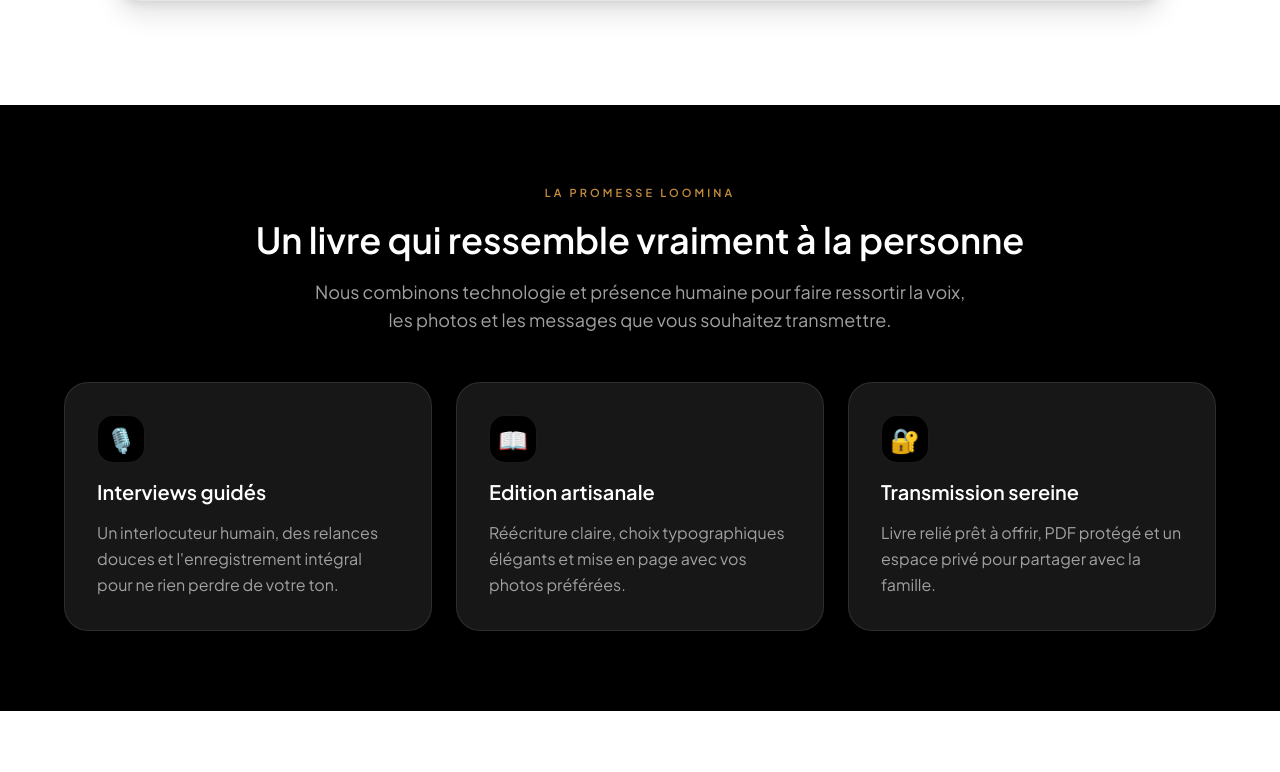
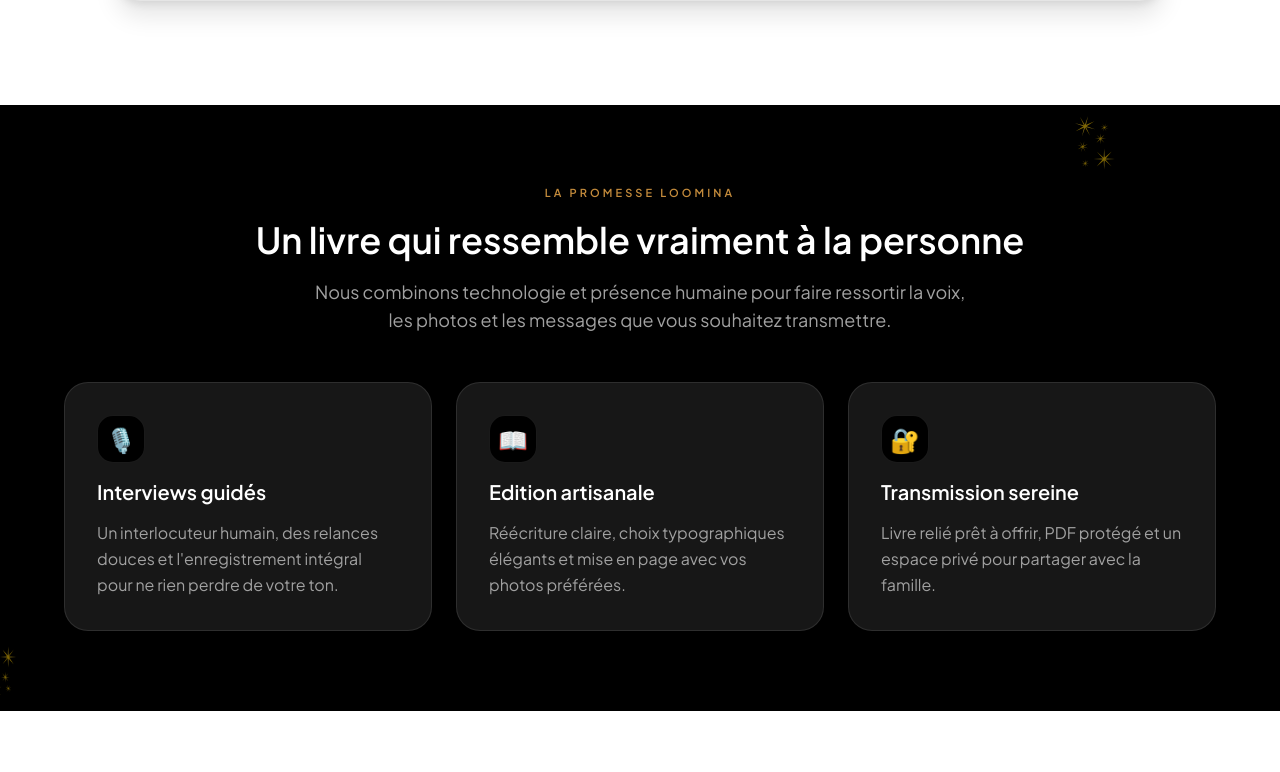
Before and after one commit to solalchetrit/loomina, a Next.js app: page / in a window 1280 px wide. Shown: the part 2208-2980 px from the top of the page. Built offline with nearby package versions, Linux system fonts and the light colour scheme.

Commit message:
feat: add star decorations to black sections

```diff
--- a/app/page.tsx
+++ b/app/page.tsx
@@ -1,5 +1,6 @@
 import Hero from "@/components/Hero";
 import OfferPreview from "@/components/OfferPreview";
+import StarDecoration from "@/components/ui/StarDecoration";
 
 const promisePoints = [
   {
@@ -80,8 +81,10 @@ export default function Home() {
       <Hero />
 
       {/* Section Promesse : NOIR */}
-      <section className="w-full bg-black px-6 py-20 text-white">
-        <div className="mx-auto max-w-6xl space-y-12">
+      <section className="relative w-full bg-black px-6 py-20 text-white overflow-hidden">
+        <StarDecoration position="top-right" className="opacity-60" />
+        <StarDecoration position="bottom-left" className="opacity-40 scale-75" />
+        <div className="mx-auto max-w-6xl space-y-12 relative z-10">
           <div className="text-center space-y-4">
             <p className="text-[11px] uppercase tracking-[0.28em] text-[var(--loomina-amber-strong)] font-semibold">La promesse Loomina</p>
             <h2 className="text-3xl md:text-4xl font-semibold leading-tight">Un livre qui ressemble vraiment à la personne</h2>
@@ -146,8 +149,10 @@ export default function Home() {
       </section>
 
       {/* Section Détails : NOIR */}
-      <section className="w-full bg-black px-6 py-24 text-white">
-        <div className="mx-auto max-w-6xl space-y-12">
+      <section className="relative w-full bg-black px-6 py-24 text-white overflow-hidden">
+        <StarDecoration position="top-left" className="opacity-50 scale-90" />
+        <StarDecoration position="bottom-right" className="opacity-50" />
+        <div className="mx-auto max-w-6xl space-y-12 relative z-10">
           <div className="space-y-4 text-center">
             <p className="text-[11px] uppercase tracking-[0.28em] text-[var(--loomina-amber-strong)] font-semibold">
               On s'occupe des détails
@@ -218,8 +223,9 @@ export default function Home() {
       <OfferPreview />
 
       {/* Section Audio : NOIR */}
-      <section className="w-full bg-black px-6 py-24 text-white" id="exemple-audio">
-        <div className="mx-auto max-w-5xl grid grid-cols-1 gap-12 lg:grid-cols-[1.05fr,0.95fr] items-center">
+      <section className="relative w-full bg-black px-6 py-24 text-white overflow-hidden" id="exemple-audio">
+        <StarDecoration position="top-right" className="-top-20 -right-20 opacity-40 w-96 h-96" />
+        <div className="mx-auto max-w-5xl grid grid-cols-1 gap-12 lg:grid-cols-[1.05fr,0.95fr] items-center relative z-10">
           <div className="space-y-5">
             <p className="text-[11px] uppercase tracking-[0.28em] text-[var(--loomina-amber-strong)] font-semibold">Exemple audio</p>
             <h3 className="text-3xl md:text-4xl font-semibold leading-tight">La voix reste intacte et lisible</h3>
--- /dev/null
+++ b/components/ui/StarDecoration.tsx
@@ -0,0 +1,32 @@
+import Image from "next/image";
+
+interface StarDecorationProps {
+    className?: string;
+    position?: "top-left" | "top-right" | "bottom-left" | "bottom-right";
+    opacity?: number;
+}
+
+export default function StarDecoration({ className = "", position = "top-right", opacity = 0.5 }: StarDecorationProps) {
+    const positionClasses = {
+        "top-left": "-top-12 -left-12 rotate-180",
+        "top-right": "-top-12 -right-12",
+        "bottom-left": "-bottom-12 -left-12 -scale-y-100",
+        "bottom-right": "-bottom-12 -right-12 scale-y-100 rotate-180",
+    };
+
+    return (
+        <div
+            className={`absolute h-64 w-64 pointer-events-none select-none z-0 ${positionClasses[position]} ${className}`}
+            style={{ opacity }}
+            aria-hidden="true"
+        >
+            <Image
+                src="/decor-stars.png"
+                alt=""
+                fill
+                className="object-contain"
+                priority
+            />
+        </div>
+    );
+}
```
Also changed, not shown: public/decor-stars.png (added).
